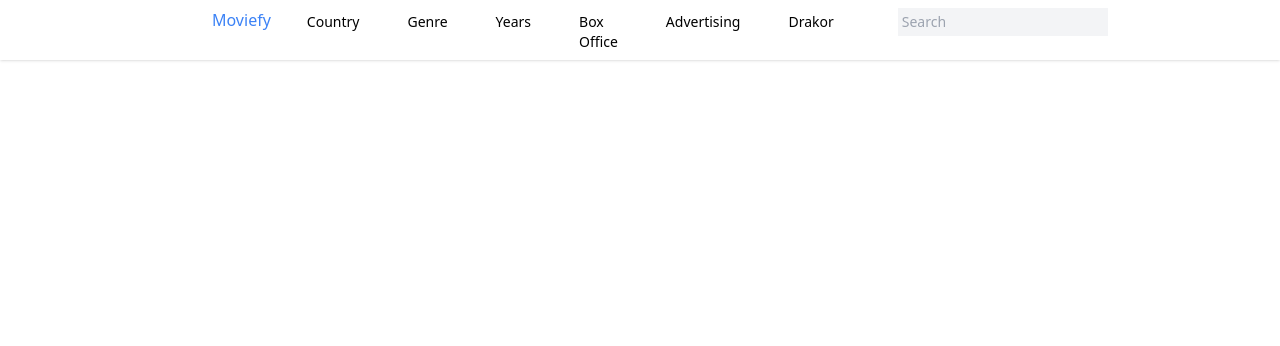
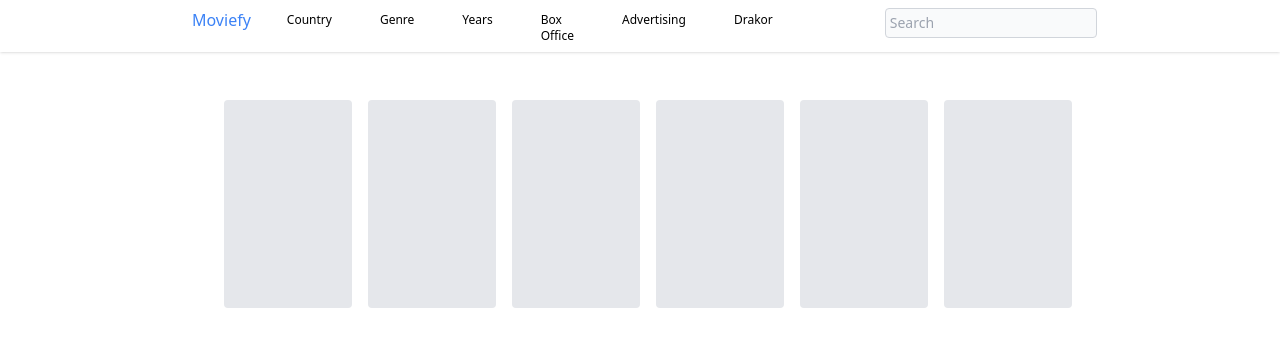
Before and after one commit to Wifaldy/Movie-App, a website: page public/index.html in a window 1280 px wide. Drawn offline with Linux system fonts and the light colour scheme.

Commit message:
Make card

```diff
--- a/public/index.html
+++ b/public/index.html
@@ -15,16 +15,16 @@
         <div class="max-w-4xl mx-auto">
             <div class="flex justify-between items-center space-x-5 py-2">
                 <div class="flex ">
-                    <a href="#" class="px-5 text-blue-500">Moviefy</a>
+                    <a href="#" class="pr-5 text-blue-500">Moviefy</a>
                     <div class="hidden md:flex space-x-4">
-                        <a href="#" class="text-sm px-4 pt-1">Country</a>
-                        <a href="#" class="text-sm px-4 pt-1">Genre</a>
-                        <a href="#" class="text-sm px-4 pt-1">Years</a>
-                        <a href="#" class="text-sm px-4 pt-1">Box Office</a>
-                        <a href="#" class="text-sm px-4 pt-1">Advertising</a>
-                        <a href="#" class="text-sm px-4 pt-1">Drakor</a>
-                        <div class="pl-8">
-                            <input type="text" placeholder="Search" class="bg-gray-100 text-black text-sm p-1">
+                        <a href="#" class="text-xs px-4 pt-1">Country</a>
+                        <a href="#" class="text-xs px-4 pt-1">Genre</a>
+                        <a href="#" class="text-xs px-4 pt-1">Years</a>
+                        <a href="#" class="text-xs px-4 pt-1">Box Office</a>
+                        <a href="#" class="text-xs px-4 pt-1">Advertising</a>
+                        <a href="#" class="text-xs px-4 pt-1">Drakor</a>
+                        <div class="pl-20">
+                            <input type="text" placeholder="Search" class="bg-gray-50 text-black w-max text-sm p-1 rounded border border-gray-300 focus:outline-none focus:border-indigo-500">
                         </div>
                     </div>
                 </div class="md:hidden flex items-center">
@@ -45,12 +45,32 @@
             <a href="#" class="block py-1 pl-5 text-sm hover:text-blue-400 max-w-0 ">Box Office</a>
             <a href="#" class="block py-1 pl-5 text-sm hover:text-blue-400 max-w-0 ">Advertising</a>
             <a href="#" class="block py-1 pl-5 text-sm hover:text-blue-400 max-w-0 ">Drakor</a>
+            <div class="py-1 pl-5 text-sm">
+                <input type="text" placeholder="Search" class="bg-gray-50 text-black text-sm p-1 rounded border border-gray-300 focus:outline-none focus:border-indigo-500">
+            </div>
         </div>
     </nav>
 
 
     <section>
+        <div class="max-w-4xl mx-auto mt-12">
+            <!-- Card -->
+            <div class="pl-8 grid md:grid-cols-6 sm:grid-cols-4 grid-cols-2 gap-y-5">
+                <div class="bg-gray-200 w-36 h-52 md:w-32 md:h-52 sm:w-32 sm:h-52 rounded">
+                </div>
+                <div class="bg-gray-200 w-36 h-52 md:w-32 md:h-52 sm:w-32 sm:h-52 rounded">
+                </div>
+                <div class="bg-gray-200 w-36 h-52 md:w-32 md:h-52 sm:w-32 sm:h-52 rounded">
+                </div>
+                <div class="bg-gray-200 w-36 h-52 md:w-32 md:h-52 sm:w-32 sm:h-52 rounded">
+                </div>
+                <div class="bg-gray-200 w-36 h-52 md:w-32 md:h-52 sm:w-32 sm:h-52 rounded">
+                </div>
+                <div class="bg-gray-200 w-36 h-52 md:w-32 md:h-52 sm:w-32 sm:h-52 rounded">
+                </div>
+            </div>
 
+        </div>
     </section>
     <script>
         const btn = document.getElementById("mobile-menu-button");
```
Also changed, not shown: public/css/style.css.
